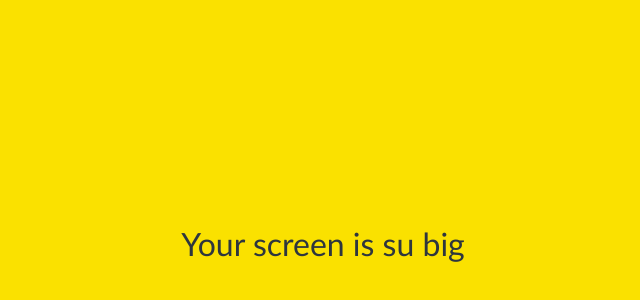
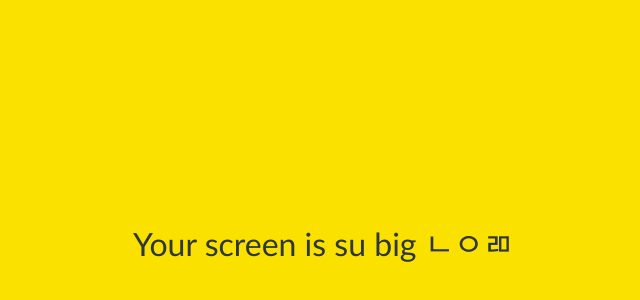
Before and after one commit to heo908/kakako-clone2021, a plain HTML site: page more.html in a window 1280 px wide. Shown: the part 156-456 px from the top of the page, without its empty margins (317-957 px from the left). Drawn offline with Linux system fonts and the light colour scheme.

Commit message:
Update more.html

```diff
--- a/more.html
+++ b/more.html
@@ -135,7 +135,7 @@
          </ul>
      </nav>
      <div id = "no-modile">
-        <span>Your screen is su big</span>
+        <span>Your screen is su big ㄴㅇㄻ</span>
      </div>
     <script src="https://kit.fontawesome.com/6478f529f2.js" crossorigin="anonymous"></script>
 </body>
```
